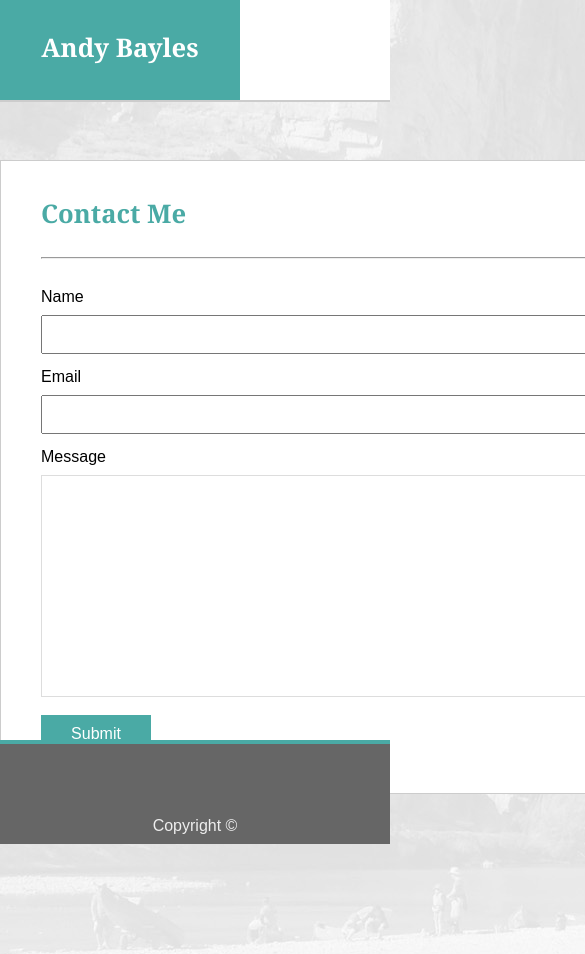
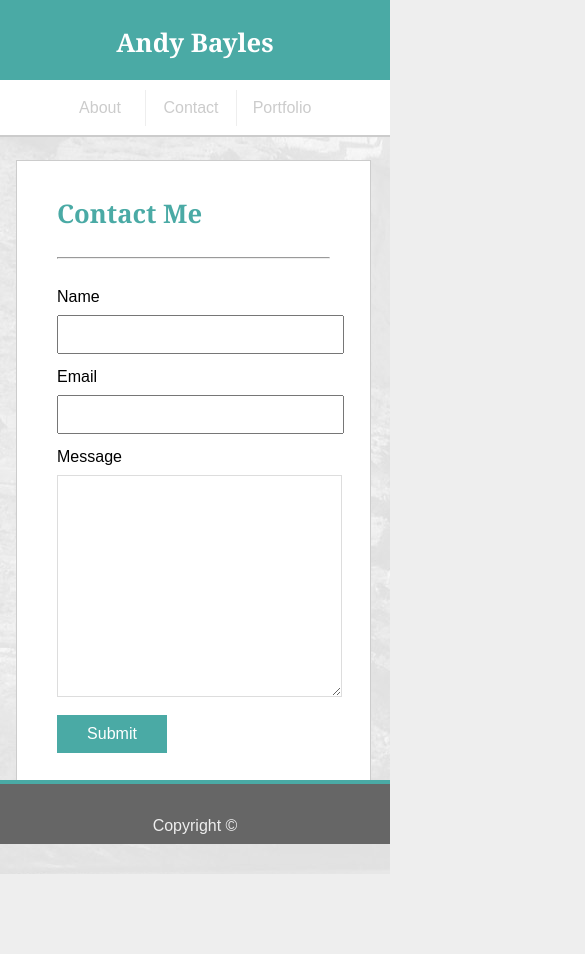
Before and after one commit to andrewbayles/responsive-portfolio, a plain HTML site: page contact.html in a window 390 px wide. Shown: the top 954 px of the page, 585 px wide, since content can reach past the window. After the commit the page ends 874 px from the top, so only its background shows below. Drawn offline with Linux system fonts and the light colour scheme.

Commit message:
Media Query Rules Applied to Portfolio
Applied CSS media queries to portfolio site, sizes 960px, 768px, 640px.
Additional styling corrections made.

```diff
--- a/assets/css/styles.css
+++ b/assets/css/styles.css
@@ -6,7 +6,6 @@ body {
 
 header {
 	background-color: #ffffff;
-    height: 100px;
     margin-top: 0px;
     position: fixed;
     top: 0;
@@ -23,7 +22,7 @@ header > div {
 
 header div.name {
 	display: block;
-    height: 100%;
+    height: 100px;
     float: left;
     background-color: #4aaaa5;
     width: 240px;
@@ -41,8 +40,8 @@ header h1 {
 header nav {
 	display: flex;
     float: right;
-    height: 100px;
     margin-bottom: 0px;
+    margin-top: 60px;
 }
 
 header ul {
@@ -123,12 +122,12 @@ section#contact-me input {
 	margin-bottom: 15px;
     padding: 10px;
     font-size: 0.8rem;
-    width: 855px;
+    width: 95%;
 }
 
 section#contact-me textarea {
 	border: 1px solid #dddddd;
-    width: 857px;
+    width: 95%;
     margin-bottom: 15px;
     height: 200px;
     font-size: 0.8rem;
@@ -175,7 +174,7 @@ section#portfolio > div p {
 footer {
 	background-color: #666666;
     display: flex;
-    height: 100px;
+    height: 60px;
     position: fixed;
     left: 0;
     right: 0;
@@ -198,3 +197,90 @@ footer p {
 	display: block;
 	clear: both;
 }
+
+/* CSS rules for screens 980px or less. */
+@media only screen and (max-width: 980px) {
+
+    header > div {
+        margin: 0 1rem;
+        max-width: 95%;
+    }
+
+    section.main {
+        max-width: 60%;
+        margin: 160px 1rem;
+    }
+
+    section#portfolio img {
+
+    }
+
+}
+
+/* CSS rules for screens 768px or less. */
+@media only screen and (max-width: 768px) {
+
+    section.main {
+        max-width: 83%;
+        margin: 160px 1rem;
+    }
+
+    section#contact-me input {
+        width: 96.5%;
+    }
+
+    section#contact-me textarea {
+        width: 96.5%;
+    }
+
+}
+
+/* CSS rules for screens 640px or less. */
+@media only screen and (max-width: 640px) {
+
+    header > div {
+        margin: 0;
+        max-width: 100%;
+        height: 135px;
+    }
+
+    header div.name {
+        margin: 0;
+        width: 100%;
+        height: 50px;
+        float: none;
+        padding-top: 30px;
+    }
+
+    header h1 {
+        margin-top: 0;
+    }
+
+    header nav {
+        margin: 0 auto;
+        width: 280px;
+        margin-top: 0;
+        float: none;
+    }
+
+    header ul {
+        margin-top: 10px;
+    }
+
+    section.main {
+        max-width: 70%;
+        margin-bottom: 80px;
+    }
+
+    section#about-me img {
+        padding: 0;
+        width: 100%;
+        margin-bottom: 20px;
+    }
+
+}
+
+/* CSS rules for screens 640px or less. */
+@media only screen and (max-width: 640px) {
+
+}
```
